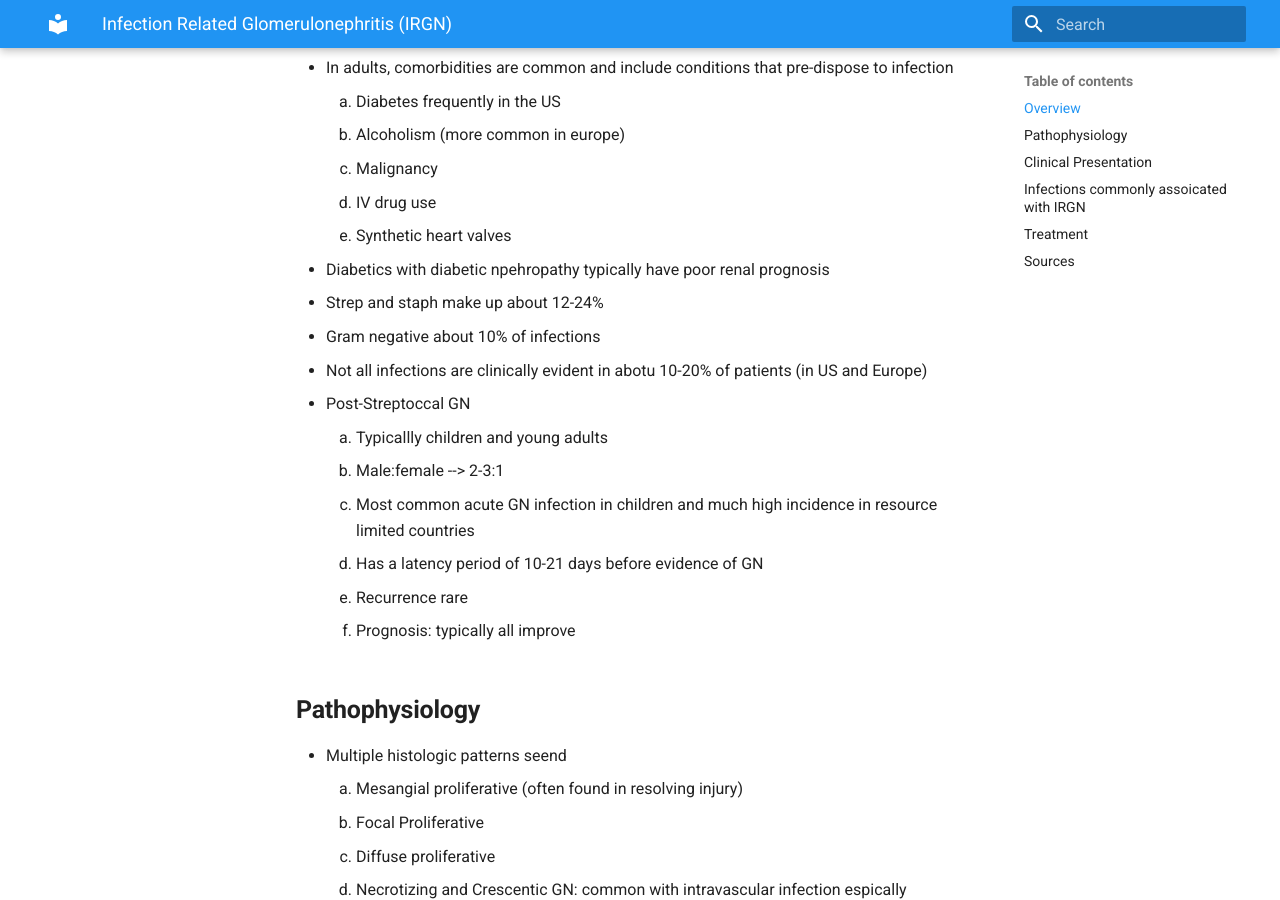
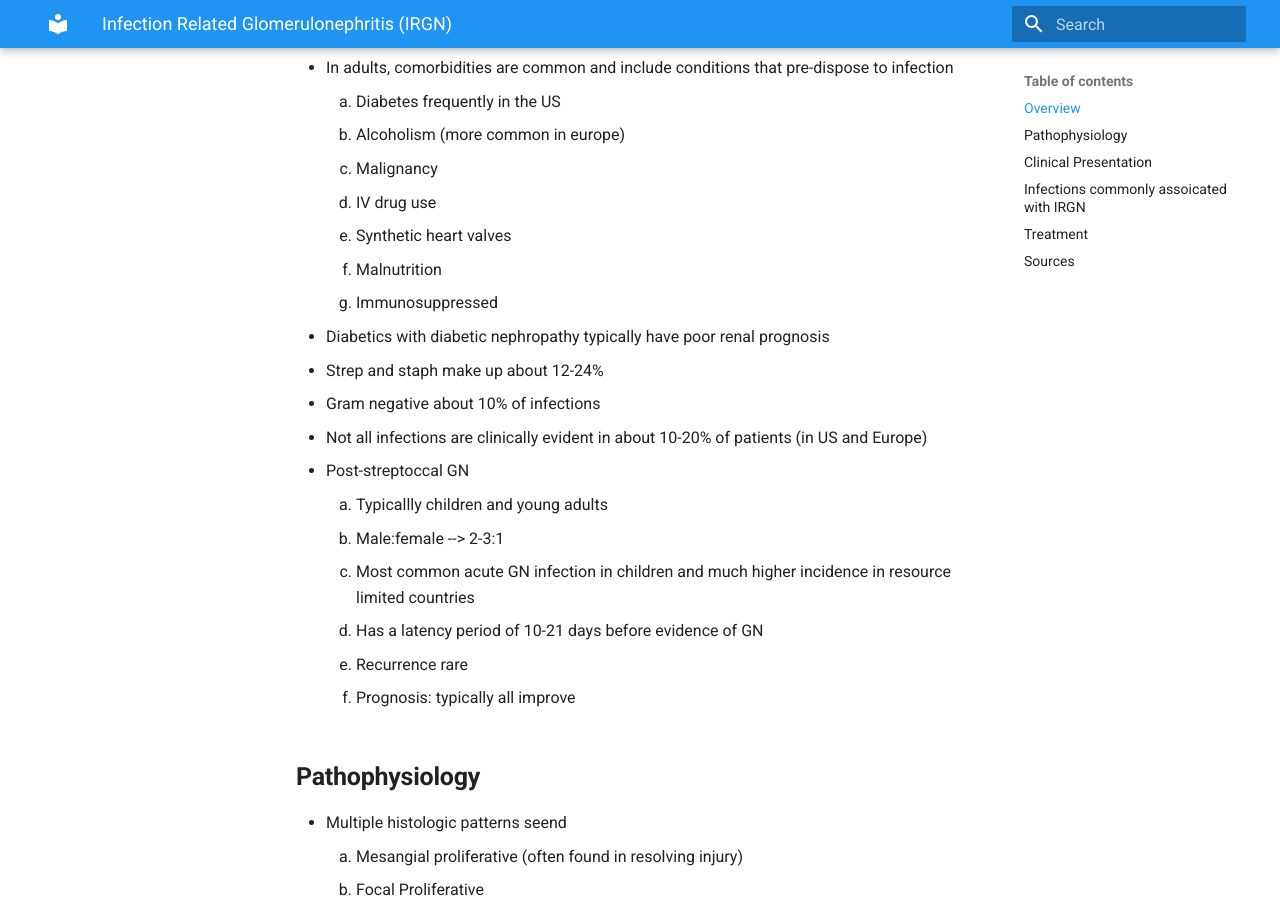
Before and after one commit to TTUNEPH2025/GN, an MkDocs documentation site: the page built from docs/IRGN.md, in a window 1280 px wide and 900 px high, scrolled down 257 px. Built offline with MkDocs 1.6.1 and Material for MkDocs 9.7.7, drawn with Linux system fonts in a browser that asks for light colours.

Commit message:
Update IRGN.md

```diff
--- a/docs/IRGN.md
+++ b/docs/IRGN.md
@@ -7,14 +7,16 @@
     3. Malignancy
     4. IV drug use
     5. Synthetic heart valves
-  * Diabetics with diabetic npehropathy typically have poor renal prognosis
+    6. Malnutrition
+    7. Immunosuppressed
+  * Diabetics with diabetic nephropathy typically have poor renal prognosis
   * Strep and staph make up about 12-24%
   * Gram negative about 10% of infections
-  * Not all infections are clinically evident in abotu 10-20% of patients (in US and Europe)
-  * Post-Streptoccal GN
+  * Not all infections are clinically evident in about 10-20% of patients (in US and Europe)
+  * Post-streptoccal GN
     1. Typicallly children and young adults
     2. Male:female --> 2-3:1
-    3. Most common acute GN infection in children and much high incidence in resource limited countries
+    3. Most common acute GN infection in children and much higher incidence in resource limited countries
     4. Has a latency period of 10-21 days before evidence of GN
     5. Recurrence rare
     6. Prognosis: typically all improve
```
